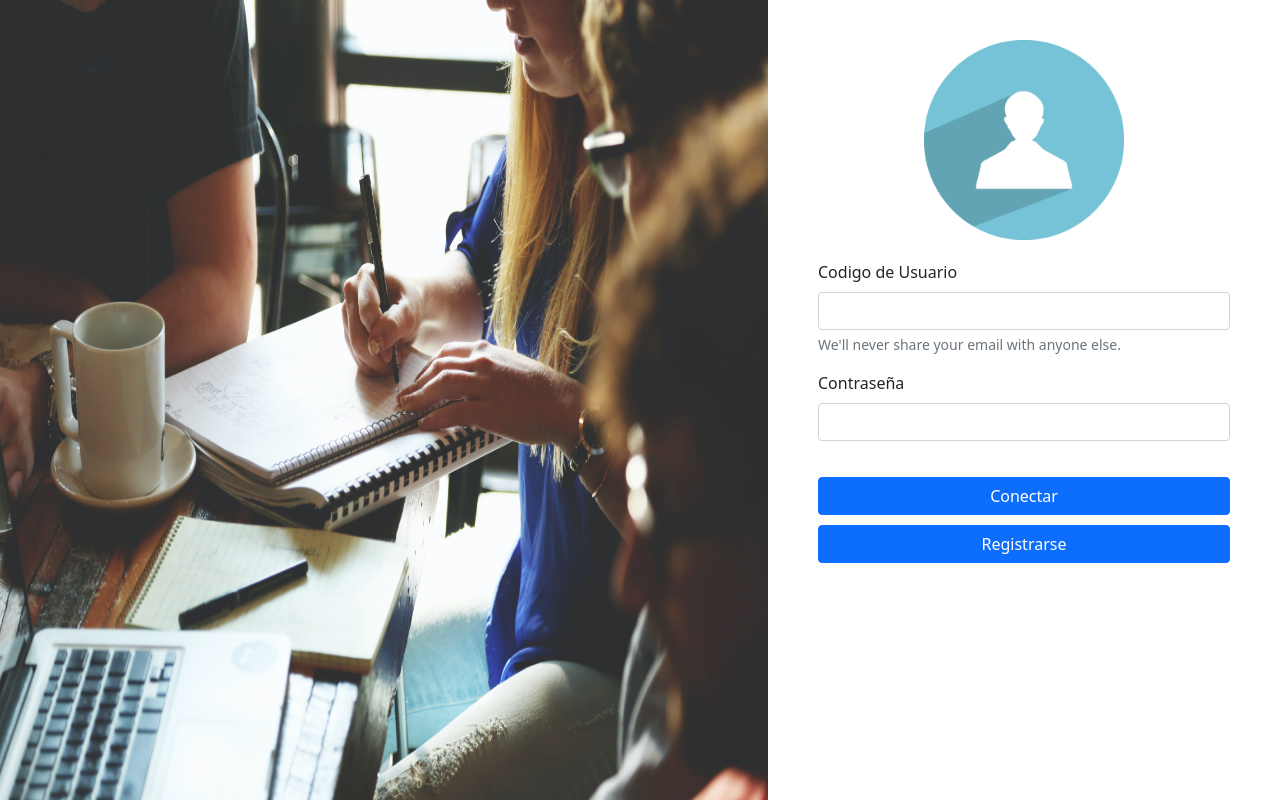
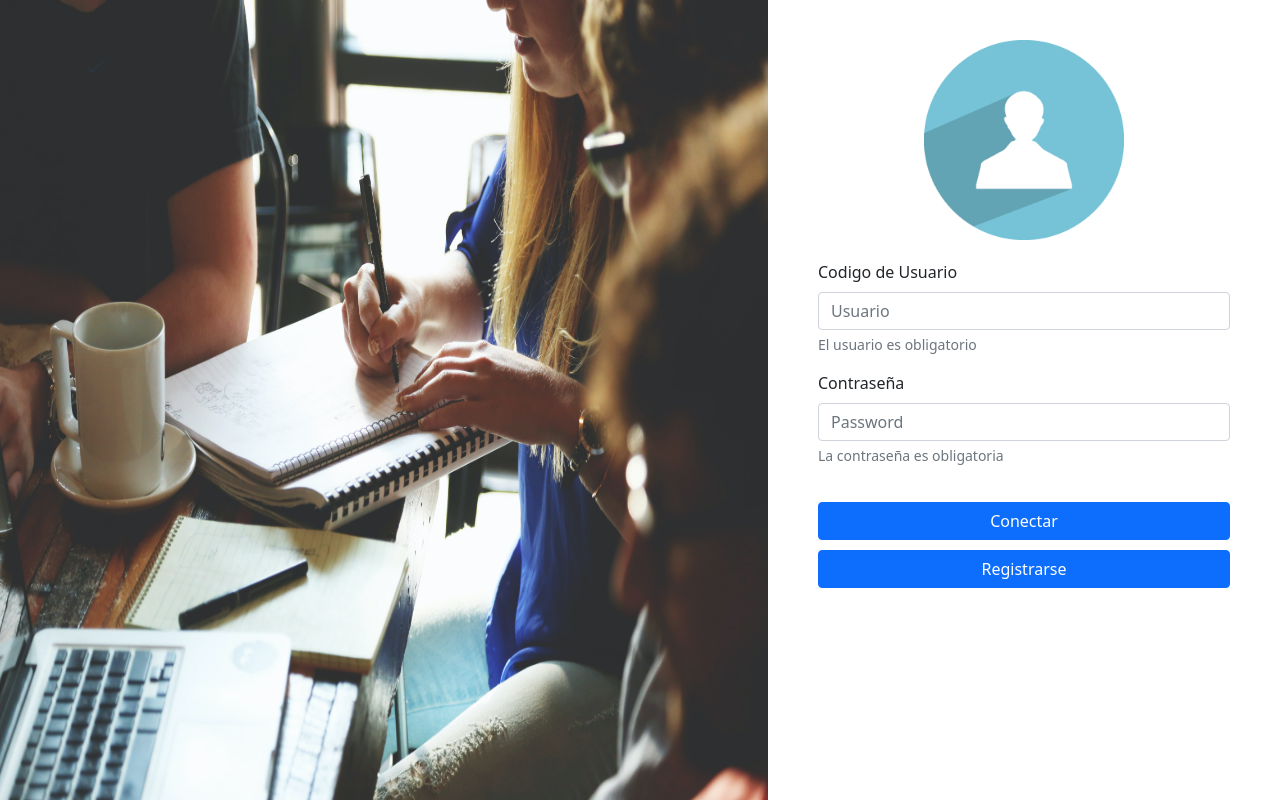
Before and after one commit to Brejcha13320/Angular_LoginFirebase, an Angular app: page /login in a window 1280 px wide. Built offline with nearby package versions, Linux system fonts and the light colour scheme.

Commit message:
se configuro el formulario y sus inputs

```diff
--- a/src/app/app.module.ts
+++ b/src/app/app.module.ts
@@ -6,6 +6,8 @@ import { LoginComponent } from './pages/login/login.component';
 import { HomeComponent } from './pages/home/home.component';
 import { RegistroComponent } from './pages/registro/registro.component';
 import { AppRoutingModule } from './app.routes';
+
+import { ReactiveFormsModule } from '@angular/forms';
 
 @NgModule({
   declarations: [
@@ -16,7 +18,8 @@ import { AppRoutingModule } from './app.routes';
   ],
   imports: [
     BrowserModule,
-    AppRoutingModule
+    AppRoutingModule,
+    ReactiveFormsModule
   ],
   providers: [],
   bootstrap: [AppComponent]
--- a/src/app/pages/login/login.component.html
+++ b/src/app/pages/login/login.component.html
@@ -7,20 +7,21 @@
             <div class="center-img-second-flex">
                 <img class="img-second-flex" src="assets/img/login.png" alt="login">
             </div>
-            <form>
+            <form [formGroup]="formulario" (ngSubmit)="logear()" >
                 <div class="mb-3">
                   <label for="exampleInputEmail1" class="form-label">Codigo de Usuario</label>
-                  <input type="email" class="form-control">
-                  <div id="emailHelp" class="form-text">We'll never share your email with anyone else.</div>
+                  <input type="email" class="form-control" placeholder="Usuario" formControlName="usuario">
+                  <div *ngIf="formulario.controls['usuario'].errors?.['required']" class="form-text">El usuario es obligatorio</div>
                 </div>
 
                 <div class="mb-3" [ngStyle]="{'padding-bottom':'20px'}" >
                   <label class="form-label">Contraseña</label>
-                  <input type="password" class="form-control">
+                  <input type="password" class="form-control" value="" placeholder="Password" formControlName="password">
+                  <div *ngIf="formulario.controls['password'].errors?.['required']" class="form-text">La contraseña es obligatoria</div>
                 </div>
 
                 <button type="submit" class="btn btn-primary">Conectar</button>
-                <button type="submit" class="btn btn-primary" [routerLink]="['/registro']" >Registrarse</button>
+                <button class="btn btn-primary" [routerLink]="['/registro']" >Registrarse</button>
             </form>
         </div>
     </div>
--- a/src/app/pages/login/login.component.ts
+++ b/src/app/pages/login/login.component.ts
@@ -1,4 +1,5 @@
 import { Component, OnInit } from '@angular/core';
+import { FormControl, FormGroup, Validators } from '@angular/forms';
 
 @Component({
   selector: 'app-login',
@@ -7,9 +8,40 @@ import { Component, OnInit } from '@angular/core';
 })
 export class LoginComponent implements OnInit {
 
-  constructor() { }
+  formulario:FormGroup;
+
+  usuario:any = {
+    usuario: "",
+    password: ""
+  }
+
+  constructor() {
+    this.formulario = new FormGroup({
+      'usuario': new FormControl('', [
+        Validators.required
+      ]),
+
+      'password': new FormControl('', [
+        Validators.required
+      ])
+
+    });
+
+    this.formulario.setValue( this.usuario );
+
+   }
 
   ngOnInit(): void {
   }
 
+  logear(){
+    if(this.formulario.invalid){
+      return ;
+    } else {
+      console.log(this.formulario.value);
+    }
+
+
+  }
+
 }
```
Also changed, not shown: src/app/services/data.service.ts (added, +9 -0 lines).
